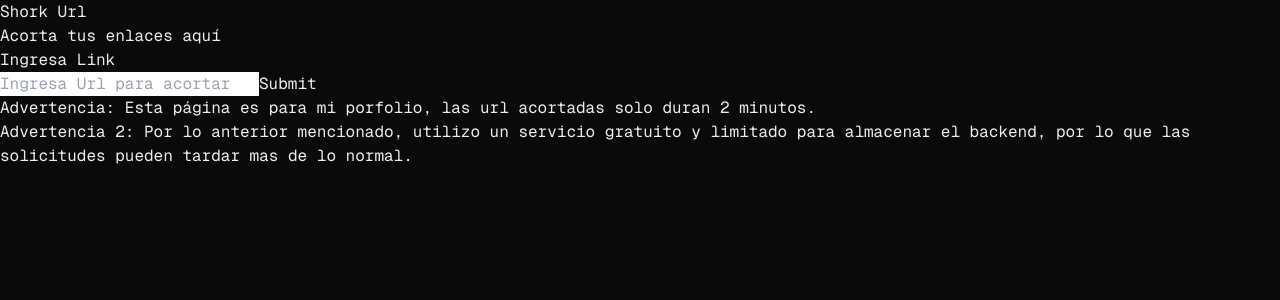
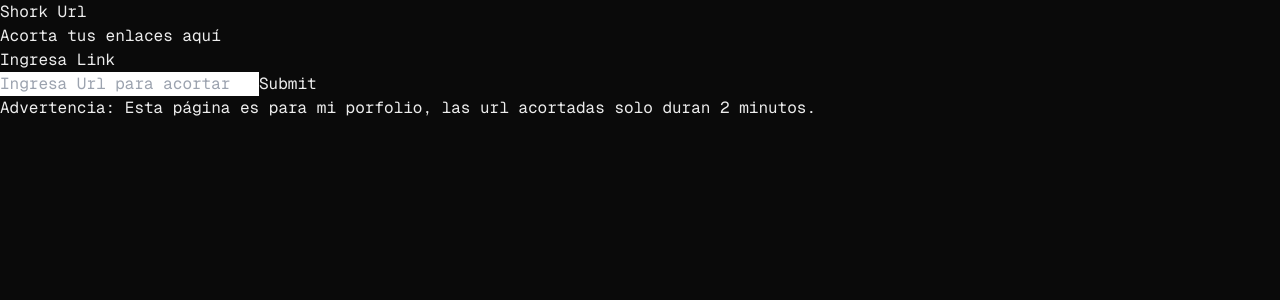
Before and after one commit to j-c7/link-short-client, a Next.js app: page / in a window 1280 px wide. Shown: the top 300 px of the page. Built offline with nearby package versions, Linux system fonts and the light colour scheme.

Commit message:
Removed warning

```diff
--- a/src/pages/index.js
+++ b/src/pages/index.js
@@ -108,8 +108,6 @@ export default function Home() {
 
           <div className="text-md lg:text-xl text-start py-3 text-emerald-200">
             <p className="mb-3"> <span className="font-bold">Advertencia:</span> Esta página es para mi porfolio, las url acortadas solo duran 2 minutos.</p>
-            <p> <span className="font-bold">Advertencia 2:</span> Por lo anterior mencionado, utilizo un servicio gratuito y limitado para almacenar el backend,
-              por lo que las solicitudes pueden tardar mas de lo normal.</p>
           </div>
         </div>
       </Layout>
```
